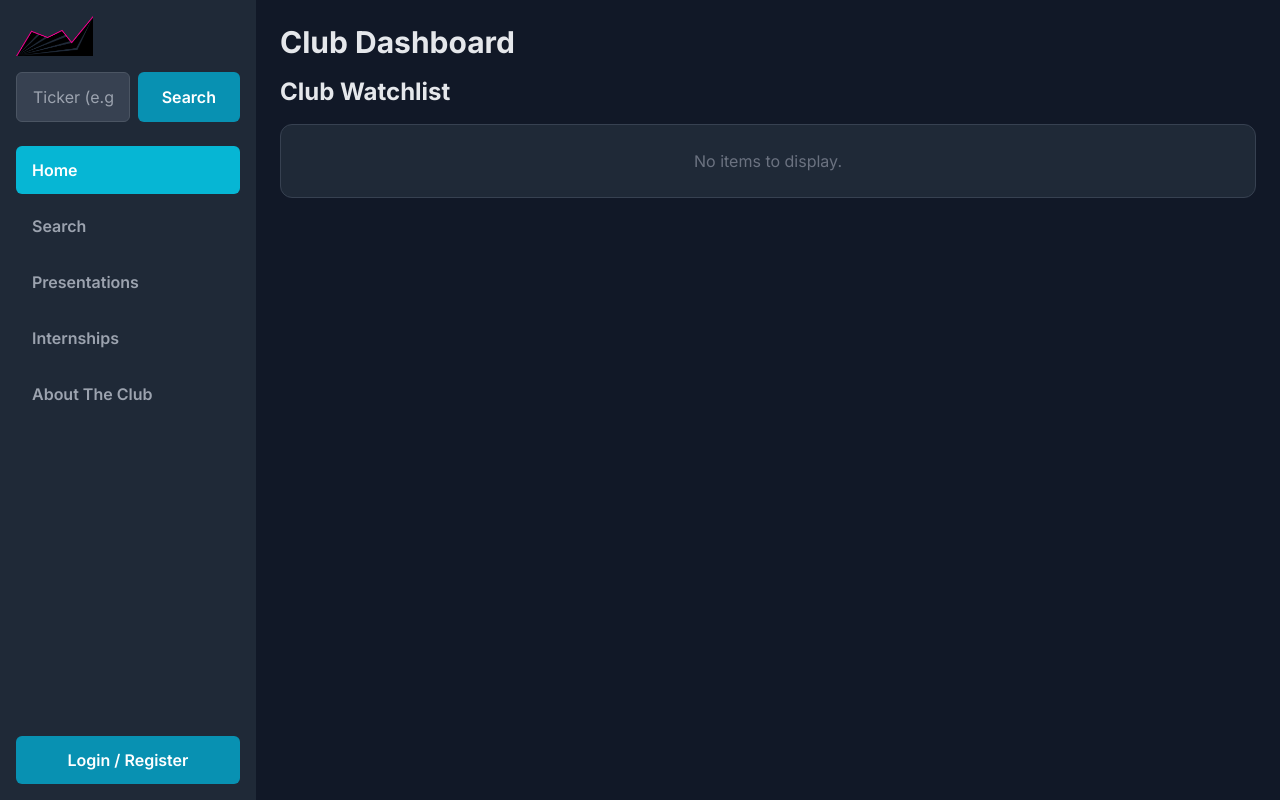
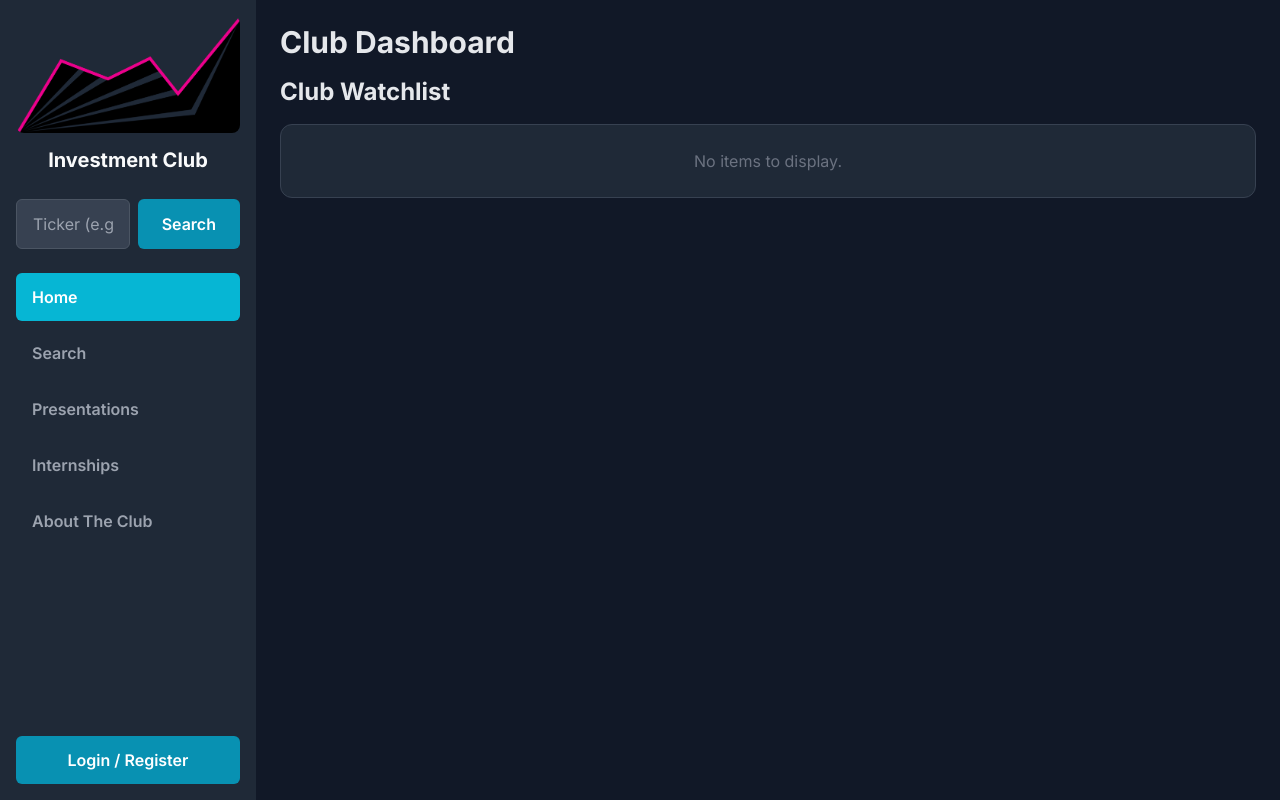
Before and after one commit to CivilizedCoder/InvestmentClub, a Flask app: page / in a window 1280 px wide. Run offline with Flask 3, Linux system fonts and the light colour scheme; data that the repository does not hold is empty; some libraries are stand-ins or nearby versions.

Commit message:
Logo rescale + title

```diff
--- a/static/styles.css
+++ b/static/styles.css
@@ -18,10 +18,22 @@ body {
 }
 
 /* --- SIDEBAR NAVIGATION --- */
+.sidebar-header {
+    text-align: center;
+    margin-bottom: 1.5rem; /* Space below the title */
+}
+
 .sidebar-logo {
-    height: 40px; /* Adjust height as needed */
-    width: auto; /* Maintain aspect ratio */
-    margin-bottom: 1rem; /* Space below the logo */
+    width: 100%; /* Make logo fill the container width */
+    height: auto; /* Maintain aspect ratio */
+    border-radius: 0.5rem; /* Optional: round the corners */
+}
+
+.sidebar-title {
+    font-size: 1.25rem; /* 20px */
+    font-weight: 700; /* bold */
+    color: #F9FAFB; /* gray-50 */
+    margin-top: 0.75rem; /* Space between logo and title */
 }
 
 .nav-link {
--- a/templates/index.html
+++ b/templates/index.html
@@ -27,7 +27,10 @@
     <aside class="w-64 flex-shrink-0 bg-gray-800 p-4 flex flex-col h-screen sticky top-0">
         <div>
             <!-- Logo Display -->
-            <img src="{{ url_for('static', filename='InvestmentClubLogo.png') }}" alt="Investment Club Logo" class="sidebar-logo">
+            <div class="sidebar-header">
+                <img src="{{ url_for('static', filename='InvestmentClubLogo.png') }}" alt="Investment Club Logo" class="sidebar-logo">
+                <h1 class="sidebar-title">Investment Club</h1>
+            </div>
 
             <div class="search-bar-container mb-6">
                 <input type="text" id="tickerInput" class="form-input" placeholder="Ticker (e.g., AAPL)">
```
